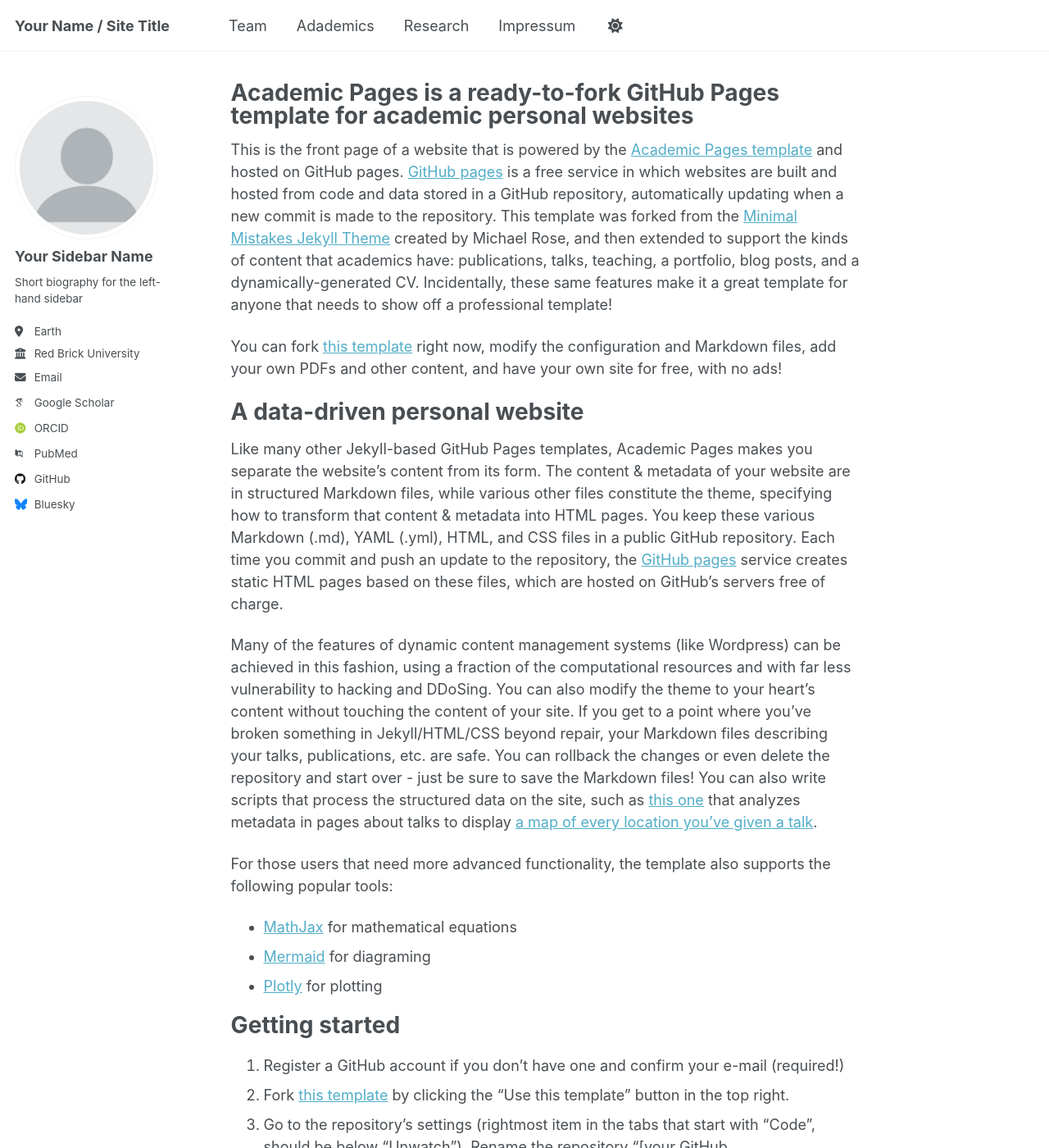
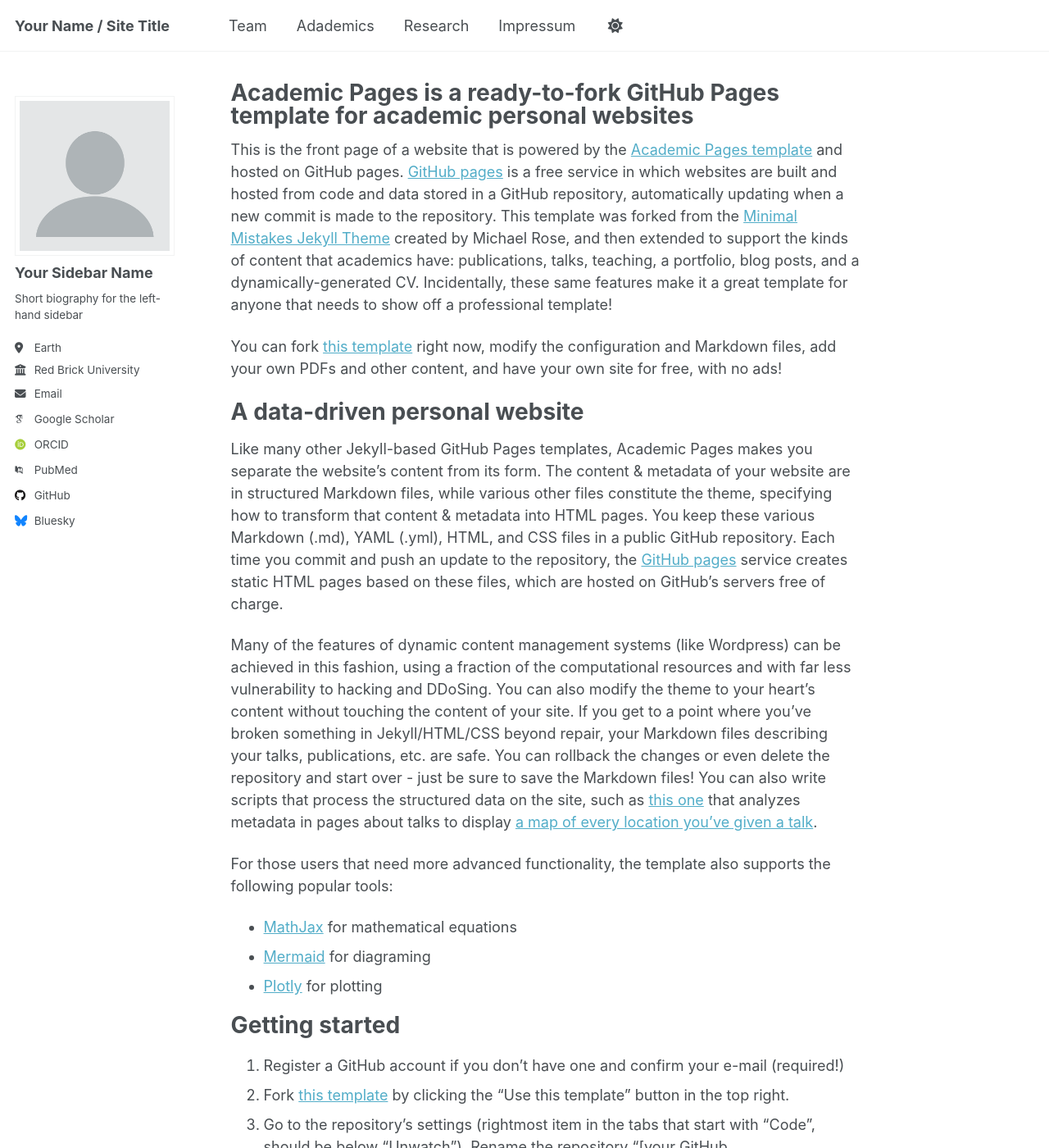
Before and after one commit to neuromorphics-bayern/neuromorphics-bayern.github.io, a Jekyll site: the page built from _pages/about.md, in a window 1280 px wide and 1400 px high. Shown: the whole window at 82% size. Built offline with Jekyll 4.4.1, drawn with Linux system fonts in a browser that asks for light colours; some web fonts are replaced; a script that is not in the unit is left out.

Commit message:
Add files via upload

```diff
--- a/_sass/layout/_sidebar.scss
+++ b/_sass/layout/_sidebar.scss
@@ -94,8 +94,8 @@
   }
 
   img {
-    max-width: 175px;
-    border-radius: 50%;
+    max-width: 300px;
+    #border-radius: 50%;
 
     @include breakpoint($large) {
       padding: 5px;
@@ -193,7 +193,7 @@
   padding: 10px;
   list-style-type: none;
   border: 1px solid var(--global-border-color);
-  border-radius: $border-radius;
+  #border-radius: $border-radius;
   background: var(--global-bg-color);
   z-index: -1;
   box-shadow: 0 0 10px rgba(#000, 0.25);
```
